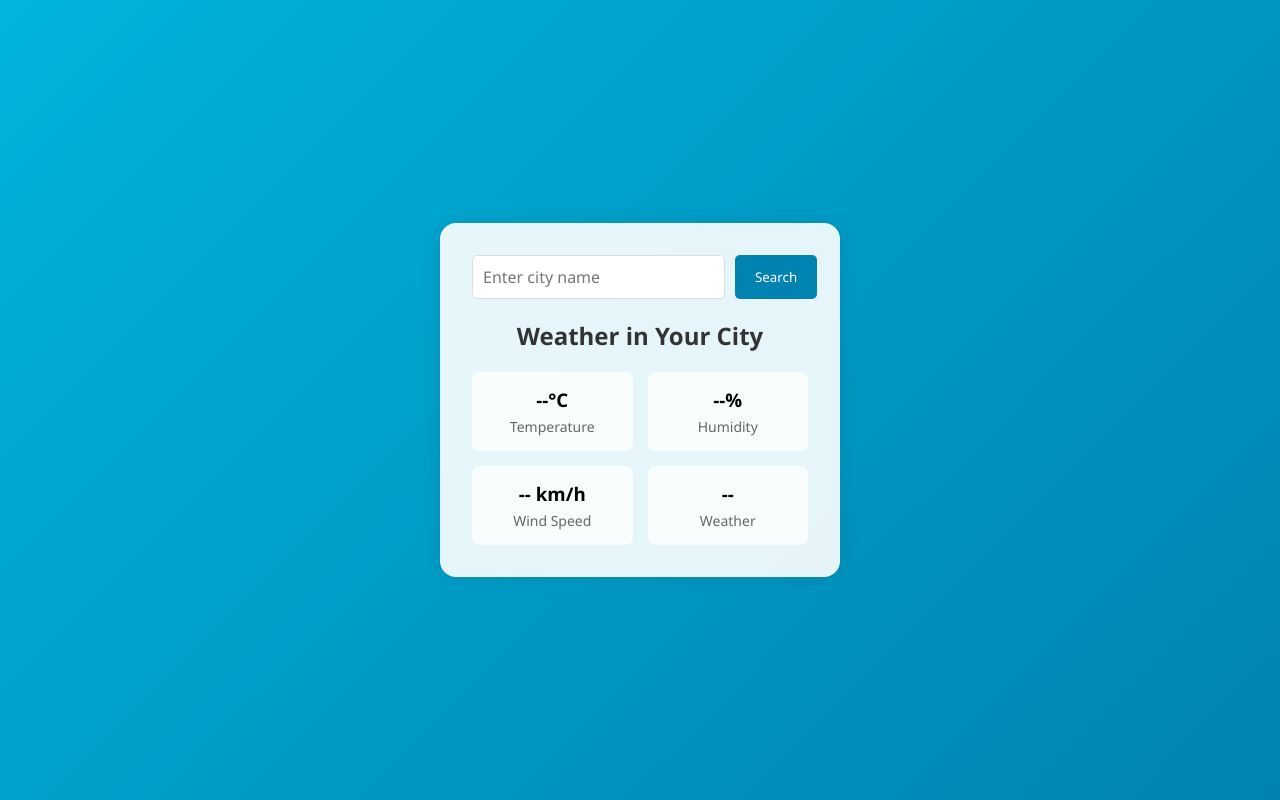
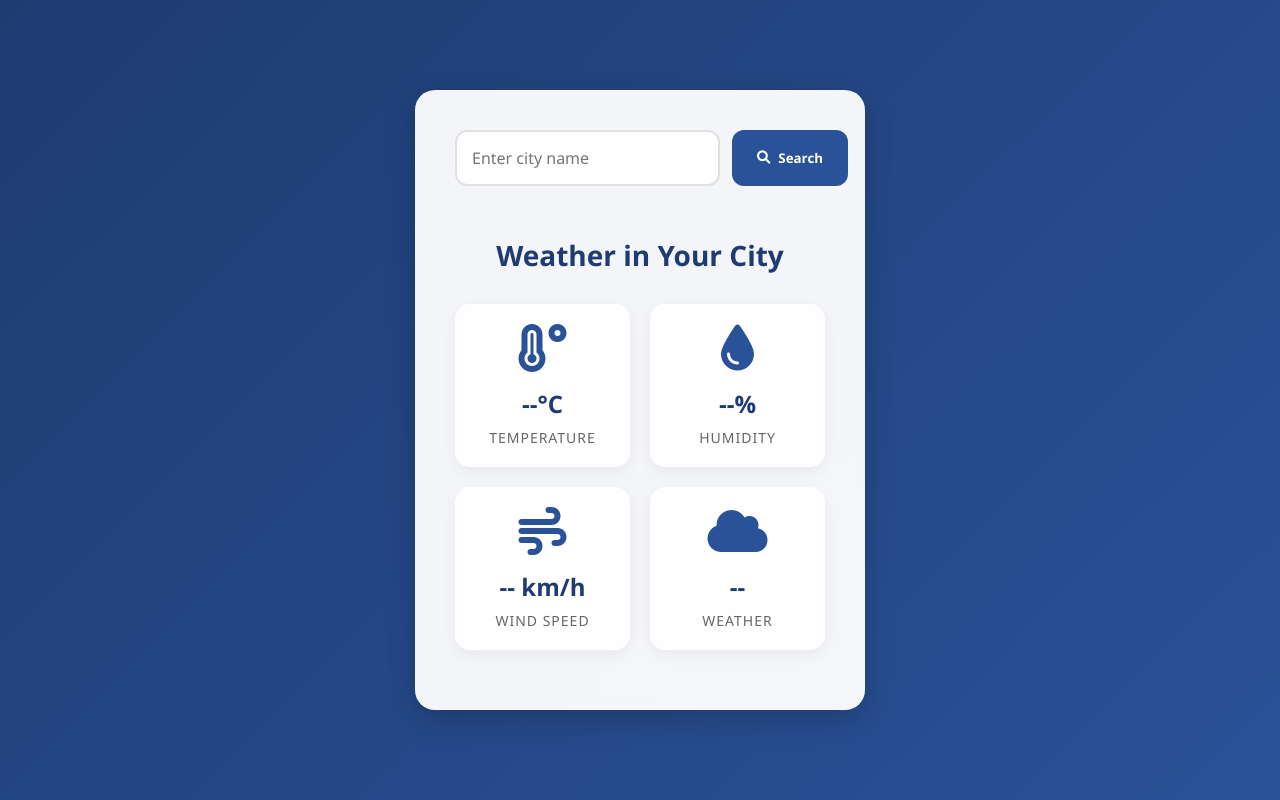
Before and after one commit to HeetDhanuka08/Weather-App, a plain HTML site: page index.html in a window 1280 px wide. Drawn offline with Linux system fonts and the light colour scheme.

Commit message:
updated css and added icon

```diff
--- a/index.html
+++ b/index.html
@@ -5,29 +5,37 @@
     <meta name="viewport" content="width=device-width, initial-scale=1.0">
     <title>Weather App</title>
     <link rel="stylesheet" href="style.css">
+    <link rel="stylesheet" href="https://cdnjs.cloudflare.com/ajax/libs/font-awesome/6.0.0/css/all.min.css">
 </head>
 <body>
     <div class="container">
         <div class="search-box">
             <input type="text" placeholder="Enter city name" id="city-input">
-            <button onclick="getWeather()">Search</button>
+            <button onclick="getWeather()">
+                <i class="fas fa-search"></i>
+                Search
+            </button>
         </div>
         <div class="weather-info">
             <h2 id="city-name">Weather in Your City</h2>
             <div class="weather-details">
                 <div>
+                    <i class="fas fa-temperature-high weather-icon"></i>
                     <h3 id="temperature">--°C</h3>
                     <span>Temperature</span>
                 </div>
                 <div>
+                    <i class="fas fa-tint weather-icon"></i>
                     <h3 id="humidity">--%</h3>
                     <span>Humidity</span>
                 </div>
                 <div>
+                    <i class="fas fa-wind weather-icon"></i>
                     <h3 id="wind-speed">-- km/h</h3>
                     <span>Wind Speed</span>
                 </div>
                 <div>
+                    <i class="fas fa-cloud weather-icon"></i>
                     <h3 id="weather-desc">--</h3>
                     <span>Weather</span>
                 </div>
--- a/style.css
+++ b/style.css
@@ -8,22 +8,29 @@
 
 /* Body Styles */
 body {
-    background: linear-gradient(135deg, #00b4db, #0083b0);
+    background: linear-gradient(135deg, #1e3c72, #2a5298);
     min-height: 100vh;
     display: flex;
     justify-content: center;
     align-items: center;
     padding: 20px;
+    color: #333;
 }
 
 /* Container Styles */
 .container {
-    background: rgba(255, 255, 255, 0.9);
-    padding: 2rem;
-    border-radius: 1rem;
-    box-shadow: 0 0 20px rgba(0, 0, 0, 0.1);
+    background: rgba(255, 255, 255, 0.95);
+    padding: 2.5rem;
+    border-radius: 20px;
+    box-shadow: 0 10px 30px rgba(0, 0, 0, 0.2);
     width: 100%;
-    max-width: 400px;
+    max-width: 450px;
+    backdrop-filter: blur(10px);
+    transition: transform 0.3s ease;
+}
+
+.container:hover {
+    transform: translateY(-5px);
 }
 
 /* Search Section Styles */
@@ -33,67 +40,142 @@ body {
 
 .search-box {
     display: flex;
-    gap: 10px;
-    margin-bottom: 20px;
+    gap: 12px;
+    margin-bottom: 30px;
 }
 
 .search-box input {
     flex: 1;
-    padding: 10px;
-    border: 1px solid #ddd;
-    border-radius: 5px;
+    padding: 15px;
+    border: 2px solid #e0e0e0;
+    border-radius: 12px;
     font-size: 16px;
+    transition: all 0.3s ease;
+    background: rgba(255, 255, 255, 0.9);
+}
+
+.search-box input:focus {
+    outline: none;
+    border-color: #2a5298;
+    box-shadow: 0 0 10px rgba(42, 82, 152, 0.1);
 }
 
 .search-box button {
-    padding: 10px 20px;
-    background: #0083b0;
+    padding: 15px 25px;
+    background: #2a5298;
     color: white;
     border: none;
-    border-radius: 5px;
+    border-radius: 12px;
     cursor: pointer;
-    transition: background 0.3s;
+    transition: all 0.3s ease;
+    font-weight: 600;
+    display: flex;
+    align-items: center;
+    gap: 8px;
 }
 
 .search-box button:hover {
-    background: #006688;
+    background: #1e3c72;
+    transform: translateY(-2px);
+}
+
+.search-box button:active {
+    transform: translateY(0);
 }
 
 /* Weather Info Styles */
 .weather-info {
     text-align: center;
+    padding: 20px 0;
 }
 
 .weather-info h2 {
-    margin-bottom: 10px;
-    color: #333;
+    margin-bottom: 20px;
+    color: #1e3c72;
+    font-size: 28px;
+    font-weight: 600;
 }
 
 .weather-details {
     display: grid;
     grid-template-columns: repeat(2, 1fr);
-    gap: 15px;
-    margin-top: 20px;
+    gap: 20px;
+    margin-top: 30px;
 }
 
 .weather-details div {
-    background: rgba(255, 255, 255, 0.8);
-    padding: 15px;
-    border-radius: 8px;
+    background: rgba(255, 255, 255, 0.9);
+    padding: 20px;
+    border-radius: 15px;
     text-align: center;
+    transition: transform 0.3s ease;
+    box-shadow: 0 5px 15px rgba(0, 0, 0, 0.05);
+}
+
+.weather-details div:hover {
+    transform: translateY(-5px);
+}
+
+.weather-details h3 {
+    font-size: 24px;
+    color: #1e3c72;
+    margin-bottom: 8px;
 }
 
 .weather-details span {
     display: block;
     font-size: 14px;
     color: #666;
-    margin-top: 5px;
+    text-transform: uppercase;
+    letter-spacing: 1px;
 }
 
 /* Error Message Styles */
 .error {
     color: #ff4444;
     text-align: center;
-    margin-top: 10px;
+    margin-top: 15px;
+    padding: 10px;
+    border-radius: 8px;
+    background: rgba(255, 68, 68, 0.1);
     display: none;
+    animation: fadeIn 0.3s ease;
 }
+
+@keyframes fadeIn {
+    from {
+        opacity: 0;
+        transform: translateY(-10px);
+    }
+    to {
+        opacity: 1;
+        transform: translateY(0);
+    }
+}
+
+/* Weather icon styles */
+.weather-icon {
+    font-size: 48px;
+    margin-bottom: 15px;
+    color: #2a5298;
+}
+
+/* Responsive design */
+@media (max-width: 480px) {
+    .container {
+        padding: 1.5rem;
+    }
+
+    .weather-details {
+        grid-template-columns: 1fr;
+    }
+
+    .search-box {
+        flex-direction: column;
+    }
+
+    .search-box button {
+        width: 100%;
+        justify-content: center;
+    }
+}
```
